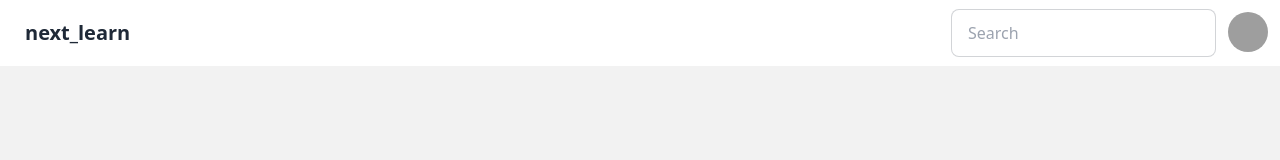
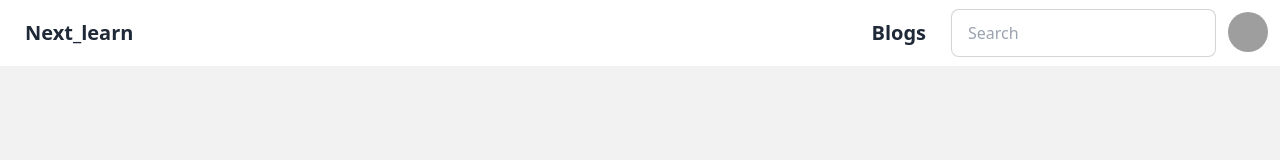
Before and after one commit to luckyklyist/blog-Next-js-101, a Next.js app: page / in a window 1280 px wide. Shown: the top 160 px of the page. Built offline with nearby package versions, Linux system fonts and the light colour scheme; grey boxes are pictures that could not be loaded.

Commit message:
added the next/link

```diff
--- a/components/NavBar.jsx
+++ b/components/NavBar.jsx
@@ -1,13 +1,17 @@
 'use-client'
+import Link from "next/link"
 
 const NavBar = () => {
     return (
         <div>
             <div className="navbar bg-base-100">
                 <div className="flex-1 ">
-                    <a className="btn btn-ghost normal-case text-xl">next_learn</a>
+                    <Link href="/" className="btn btn-ghost normal-case text-xl">Next_learn</Link>
                 </div>
                 <div className="flex-none gap-2">
+                    <div className="">
+                        <Link href="/blogs" className="btn btn-ghost normal-case text-xl">Blogs</Link>
+                    </div>
                     <div className="form-control">
                         <input type="text" placeholder="Search" className="input input-bordered w-24 md:w-auto" />
                     </div>
```
Also changed, not shown: app/blogs/page.js (renamed from app/blog/page.js).
